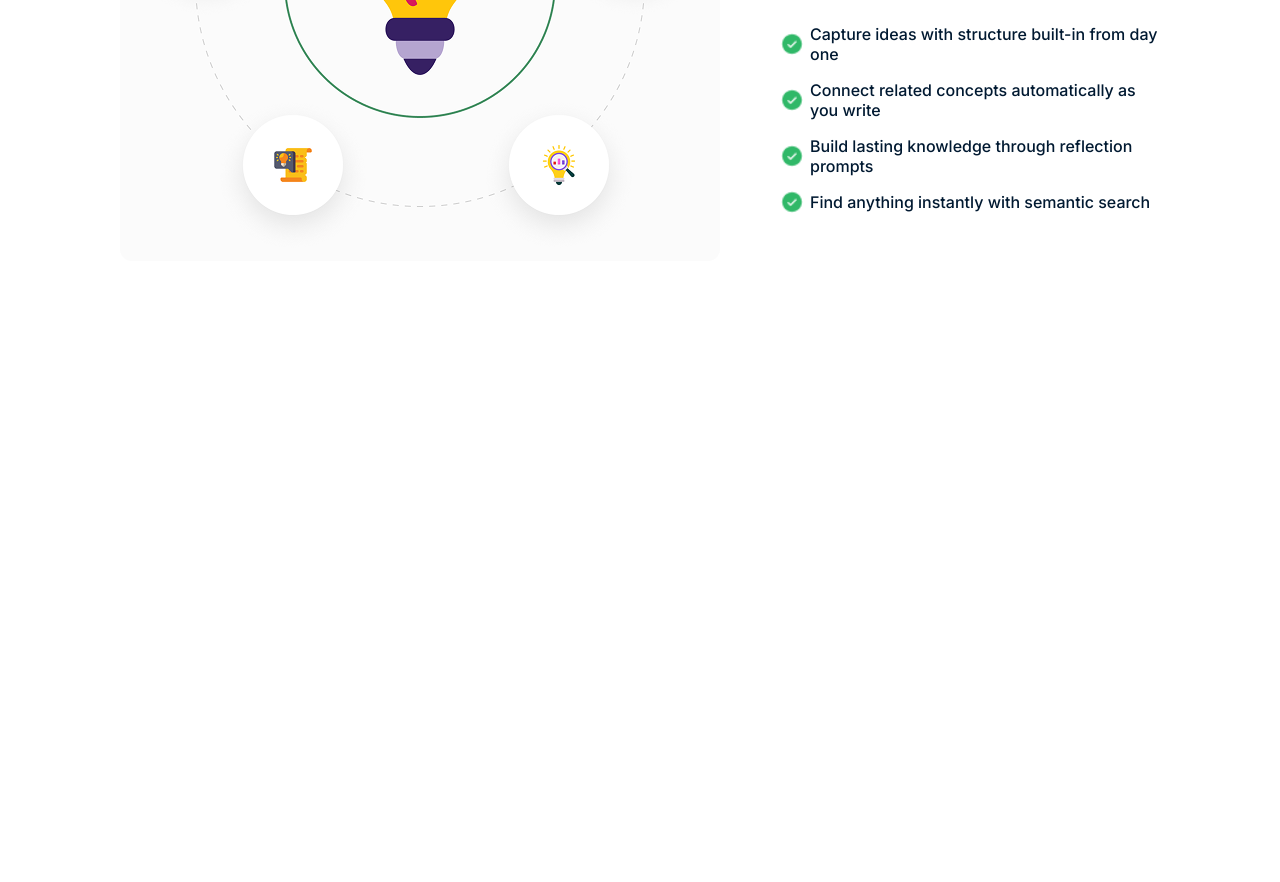
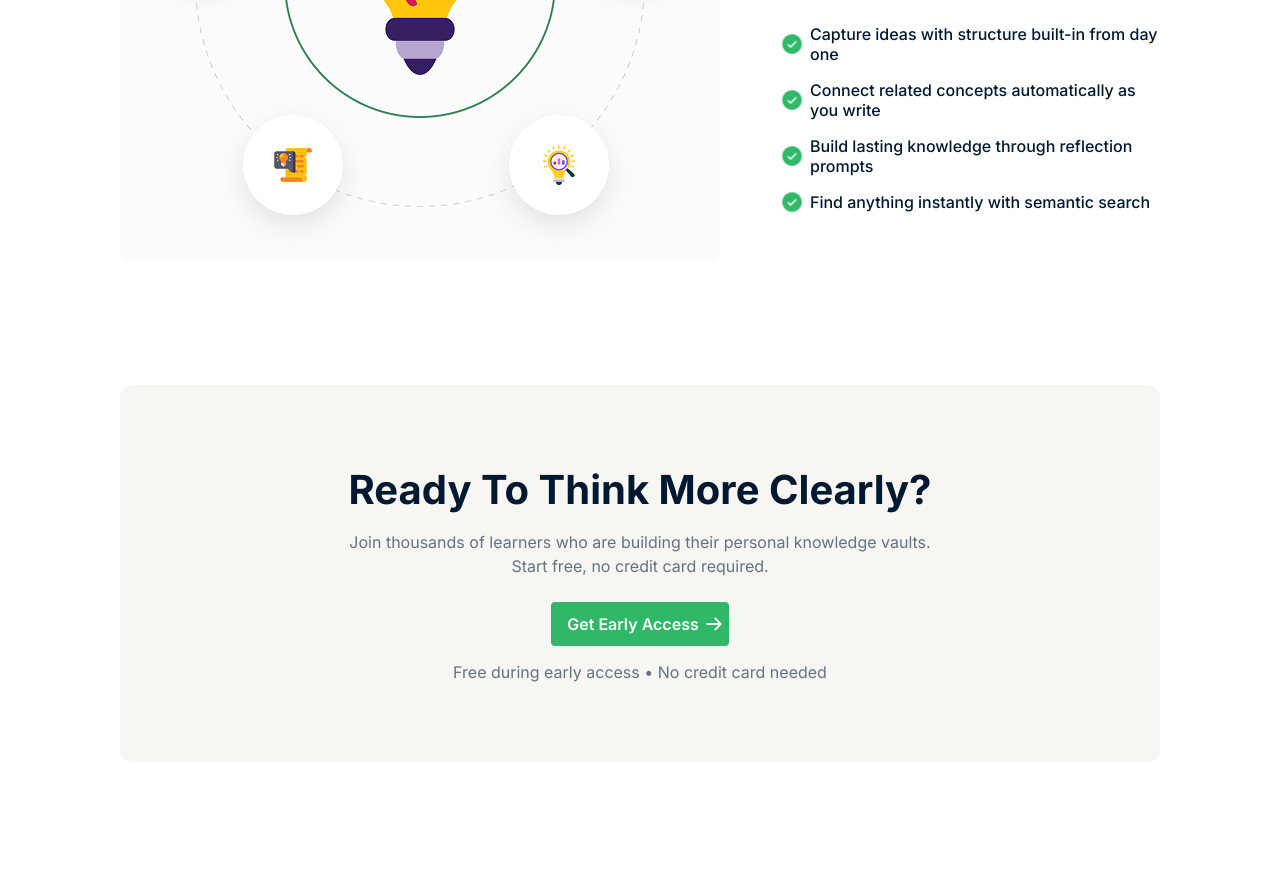
Before and after one commit to mdwahidullah0243-commits/B13--A1, a plain HTML site: page index.html in a window 1280 px wide. Shown: the part 1855-2737 px from the top of the page. Before the commit the page ends 2240 px from the top, so only its background shows below. Drawn offline with Linux system fonts and the light colour scheme.

Commit message:
added the challenge part section according to figma

```diff
--- a/index.html
+++ b/index.html
@@ -142,6 +142,18 @@
                 </div>
             </div>
         </section>
+
+        <!-- Challenge Part Section -->
+        <section id="challenge">
+            <div id="challenge-container">
+                <h2>Ready to think more clearly?</h2>
+                <p class="p-1">
+                    Join thousands of learners who are building their personal knowledge vaults. <br> Start free, no credit card required.
+                </p>
+                <button class="btn challenge-btn">Get Early Access</button>
+                <p class="p-2">Free during early access • No credit card needed</p>
+            </div>
+        </section>
     </main>
 </body>
 
--- a/style.css
+++ b/style.css
@@ -256,3 +256,50 @@ nav {
     background-size: contain;
     background-repeat: no-repeat;
 }
+
+#challenge {
+    padding: 0px 120px 120px 120px;
+    background: rgba(255, 255, 255, 1);
+}
+
+#challenge-container {
+    padding: 80px 40px;
+    border-radius: 12px;
+    background: rgba(247, 246, 242, 1);
+    display: flex;
+    flex-direction: column;
+    justify-content: center;
+    align-items: center;
+}
+
+#challenge-container h2 {
+    font-size: 40px;
+    font-weight: 700;
+    color: rgba(0, 25, 49, 1);
+    text-transform: capitalize;
+    text-align: center;
+}
+
+#challenge-container .p-1 {
+    color: rgba(98, 115, 130, 1);
+    font-size: 16px;
+    font-weight: 400;
+    line-height: 24px;
+    text-align: center;
+    margin-top: 16px;
+}
+
+#challenge-container .p-2 {
+    color: rgba(98, 115, 130, 1);
+    font-size: 16px;
+    font-weight: 400;
+    text-align: center;
+    margin-top: 16px;
+}
+.challenge-btn {
+    padding-right: 30px;
+    background-image: url('./assets/ArrowRight.png');
+    background-repeat: no-repeat;
+    background-position: 97% center;
+    margin-top: 24px;
+}
```
